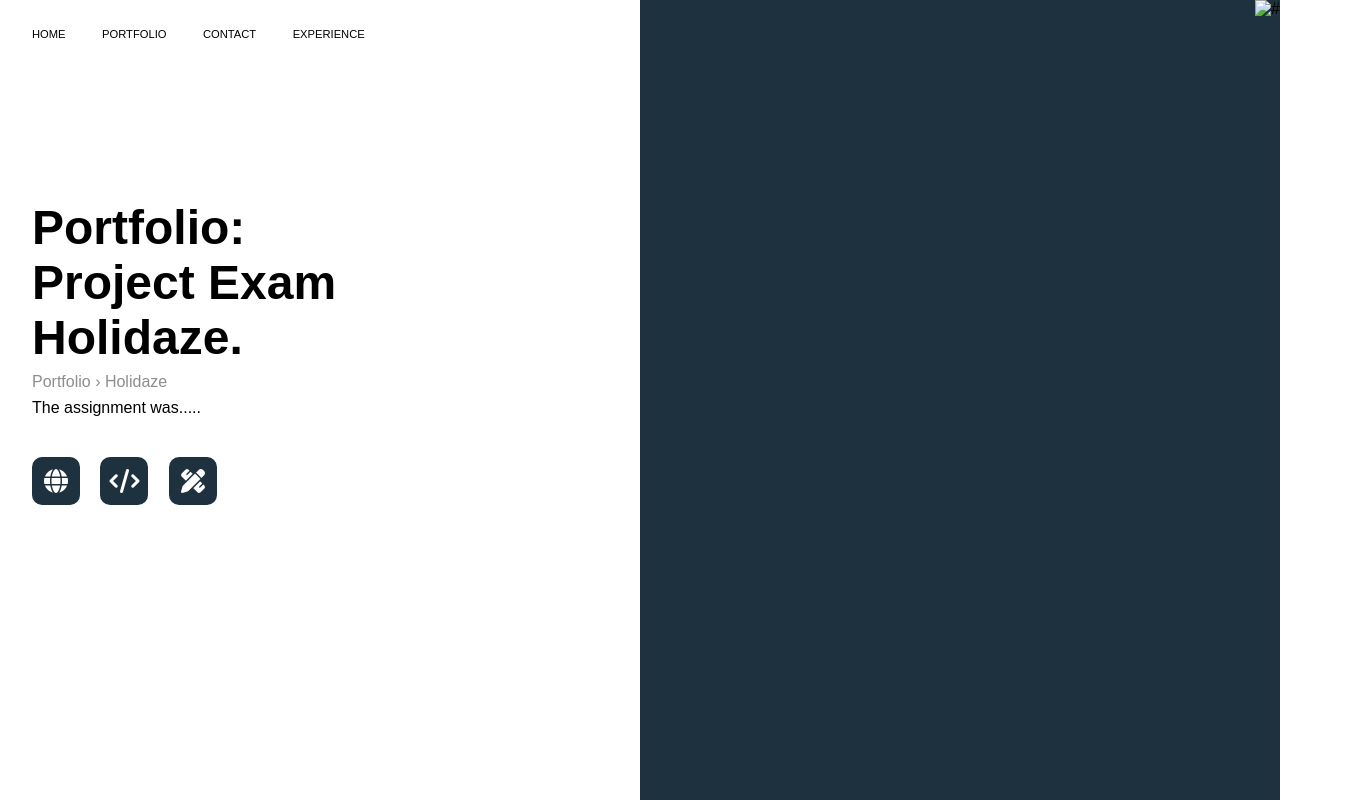
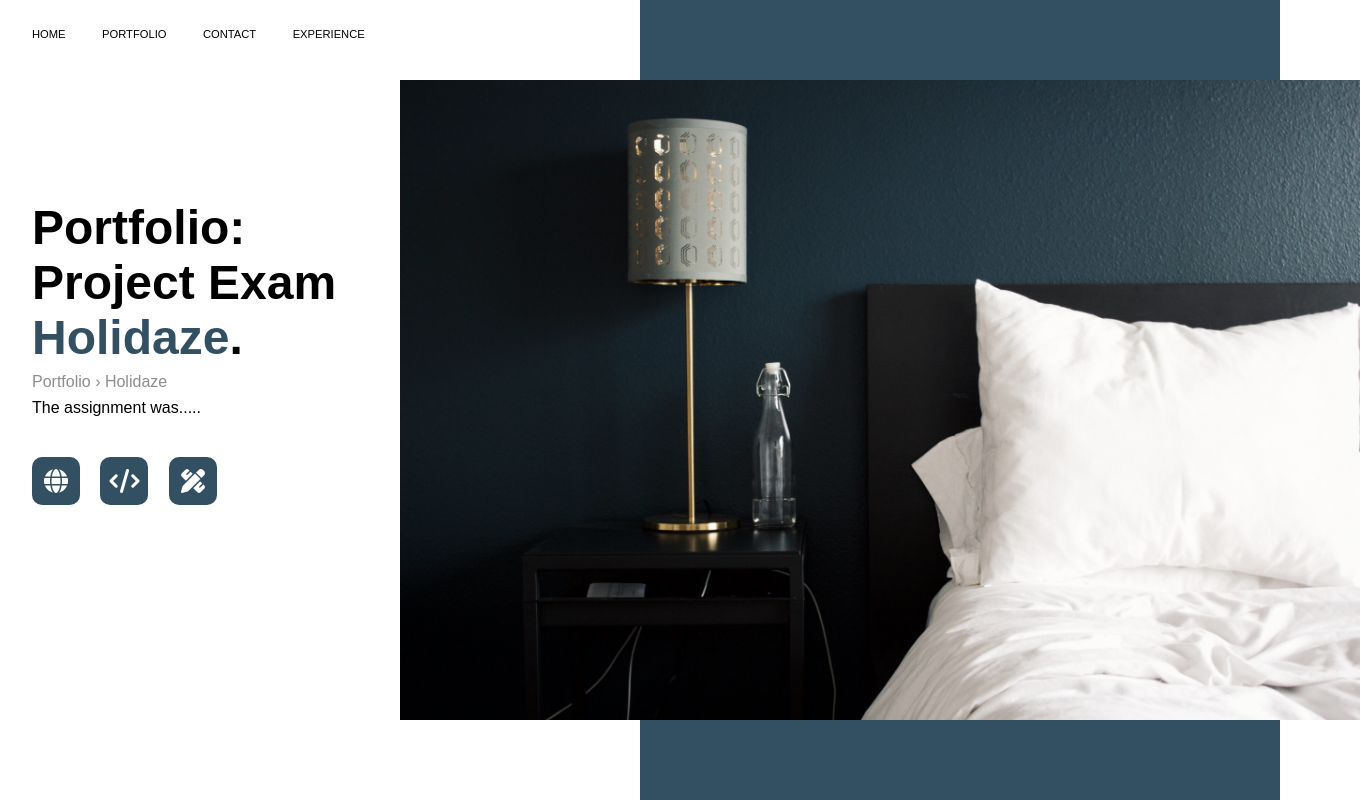
Before and after one commit to TinaHoldcroft/archive_portfolio-2020, a plain HTML site: page portfolio-holidaze.html in a window 1280 px wide. Shown: the whole page, 1360 px wide, since content can reach past the window. Drawn offline with Linux system fonts and the light colour scheme; a web font is replaced by a local one.

Commit message:
img, colour holidaze, removed AI

```diff
--- a/portfolio-holidaze.html
+++ b/portfolio-holidaze.html
@@ -40,7 +40,7 @@
 				</div>
 			</div>
 			<div class="holidaze__img">
-				<div><img id="img__#" src="#" alt="#"> </div><!-- image -->
+				<div><img id="img__bryggen" src="styles/images/bed.jpg" alt="Bryggen"> </div><!-- image -->
 			</div>
 		</main>
 
--- a/styles/partials/_base.scss
+++ b/styles/partials/_base.scss
@@ -21,6 +21,7 @@ body {
 ::-webkit-scrollbar-thumb { border-radius: 30px; }
 ::-webkit-scrollbar-thumb:hover { background: #bdbdbd; }
 .no-scroll { overflow-y: hidden; overflow-x: hidden; }
+.active { font-weight: 900; }
 .txt__gray {
     color: #8D8D8D;
     a {
@@ -28,10 +29,10 @@ body {
         color: #8D8D8D;
     }
 }
-.active { font-weight: 900; }
 .txt__red { color: #A5161F; }
 .txt__bold { font-weight: 900; }
 .txt__aqua { color: #00ffff; }
 .txt__pink { color: #D90F6D; }
 .txt__orange { color: #ffa500; }
 .txt__teal { color: #31666B; }
+.txt__navy { color: #335063; }
--- a/styles/partials/_holidaze.scss
+++ b/styles/partials/_holidaze.scss
@@ -1,5 +1,5 @@
 .bg__holidaze {
-    background-color: #1E313E;
+    background-color: #335063;
     height: 100vh;
     width: 50vw;
     position: absolute;
@@ -38,7 +38,7 @@
         }
         button {
             border-radius: 10px;
-            background: #1E313E;
+            background: #335063;
             border: none;
             outline: none;
             height: 3rem;
@@ -56,12 +56,12 @@
     flex-flow: column nowrap;
     @media only screen and (max-width: 600px) { display: none; }
 }
-#img__astronaut {
-    height: 90vh;
+#img__bryggen {
+    height: 80vh;
     position: absolute;
     right: 50vw;
-    margin-right: -38rem;
-    top: 5vh;
+    margin-right: -45rem;
+    top: 10vh;
     filter: grayscale(20%);
     @media only screen and (max-width: 600px) { display: none; }
 }
--- a/styles/partials/_portfolio.scss
+++ b/styles/partials/_portfolio.scss
@@ -51,7 +51,7 @@
 }
 .circle__aqua { background-color: #00ffff; }
 .circle__teal { background-color: #31666B; }
-.circle__navy { background-color: #233846; }
+.circle__navy { background-color: #335063; }
 .circle__red { background-color: #A5161F; }
 .circle__orange { background-color: #ffa500; }
 
```
Also changed, not shown: styles/images/bed.jpg (added), styles/images/holidaze.svg (added), styles/images/mission-to-mars.svg, styles/styles.css, 2 other files.
